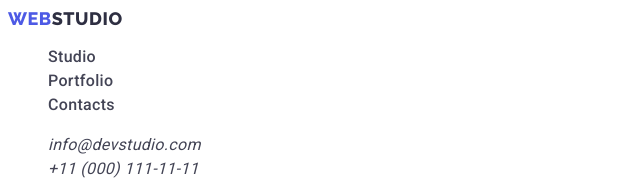
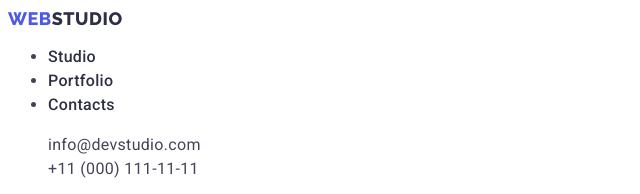
Before and after one commit to dimasalabai/goit-markup-hw-02, a plain HTML site: page portfolio.html in a window 1280 px wide. Shown: the top 194 px of the page, 0-640 px from the left. Drawn offline with Linux system fonts and the light colour scheme.

Commit message:
update header

```diff
--- a/css/style.css
+++ b/css/style.css
@@ -6,7 +6,6 @@
 	--bg-color: #ffff;
 	--bg-button: #f4f4fd;
 	--border-button: #e7e9fc;
-	--hover-ocean: #404bbf;
 }
 
 body {
@@ -20,9 +19,7 @@ a {
 	text-decoration: none;
 	color: inherit;
 }
-li {
-	list-style: none;
-}
+
 h1,
 h2,
 h3,
@@ -40,6 +37,9 @@ button {
 	text-decoration: none;
 }
 
+.list {
+	list-style: none;
+}
 .title {
 	color: var(--second-text);
 	text-align: center;
@@ -88,14 +88,19 @@ button {
 .header-nav-item {
 }
 .header-nav-link {
-	line-height: 150%;
+	color: var(--second-text);
+	font-size: 16px;
+	font-weight: 500;
+	line-height: 1.5;
 	letter-spacing: 0.02em;
 }
-.header-nav-link:hover {
-	color: var(--hover-ocean);
+.header-nav-link:hover,
+.header-nav-link:focus {
+	color: #404bbf;
 }
 
 .header-address {
+	font-style: normal;
 }
 .header-address-list {
 }
@@ -110,7 +115,7 @@ button {
 
 .header-address-link:hover,
 .header-address-link:active {
-	color: var(--hover-ocean);
+	color: #404bbf;
 }
 
 /*! -------Main------------ */
--- a/portfolio.html
+++ b/portfolio.html
@@ -20,25 +20,25 @@
 				>
 				<ul class="header-nav-list">
 					<li class="header-nav-item">
-						<a class="header-nav-link" href="./index.html">Studio</a>
+						<a class="header-nav-link link" href="./index.html">Studio</a>
 					</li>
 					<li class="header-nav-item">
-						<a class="header-nav-link" href="./index.html">Portfolio</a>
+						<a class="header-nav-link link" href="./index.html">Portfolio</a>
 					</li>
 					<li class="header-nav-item">
-						<a class="header-nav-link" href="#">Contacts</a>
+						<a class="header-nav-link link" href="#">Contacts</a>
 					</li>
 				</ul>
 			</nav>
 			<address class="header-address">
-				<ul class="header-address-list">
+				<ul class="header-address-list list">
 					<li class="header-address-item">
-						<a class="header-address-link" href="mailto:info@devstudio.com"
+						<a class="header-address-link link" href="mailto:info@devstudio.com"
 							>info@devstudio.com</a
 						>
 					</li>
 					<li class="header-address-item">
-						<a class="header-address-link" href="tel:+110001111111"
+						<a class="header-address-link link" href="tel:+110001111111"
 							>+11 (000) 111-11-11</a
 						>
 					</li>
```
Also changed, not shown: index.html (+12 -10 lines).
